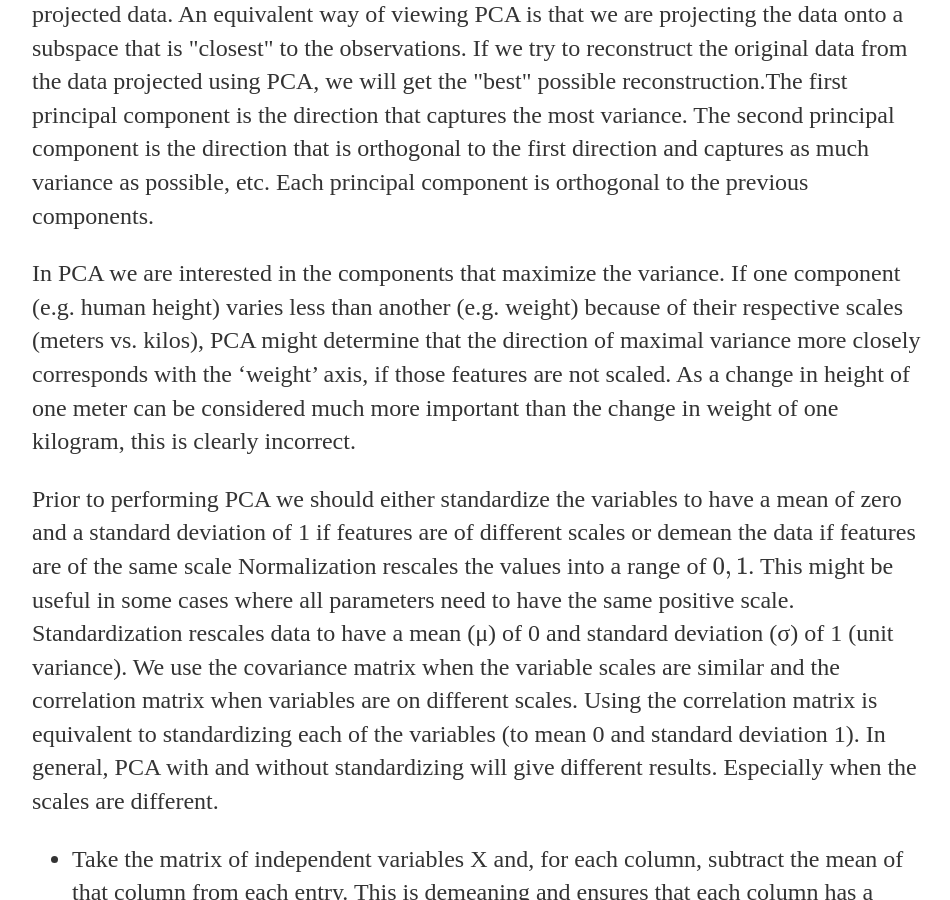
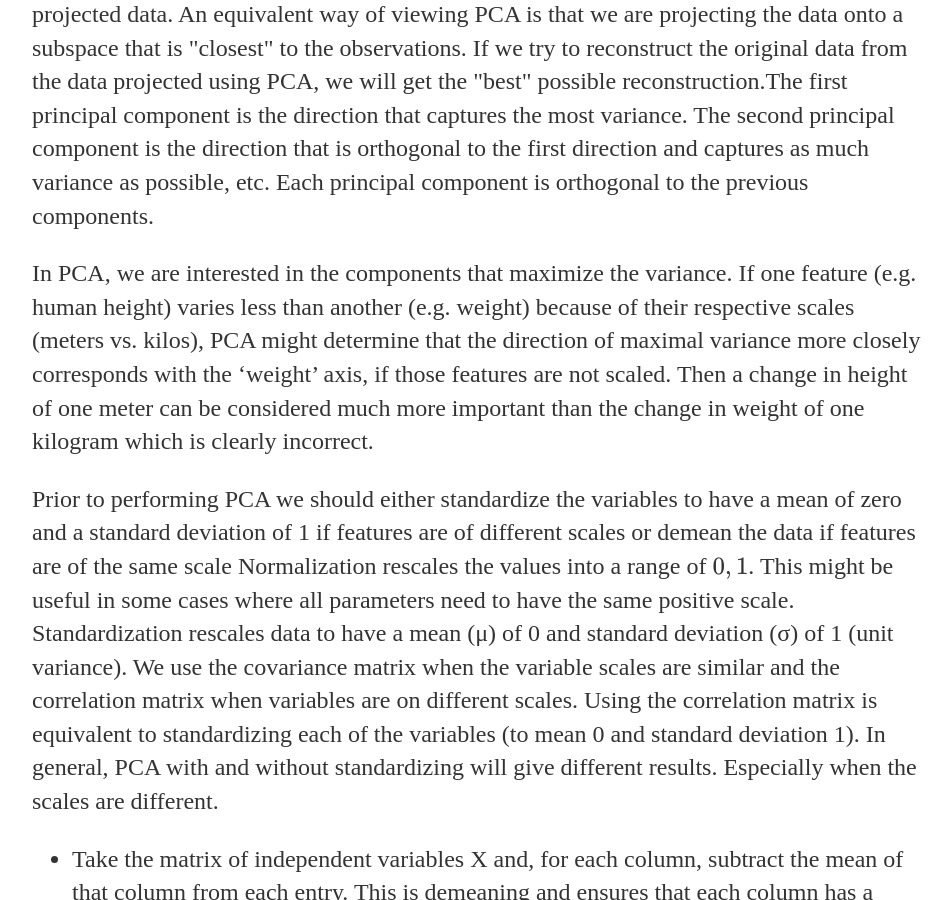
Before and after one commit to lakshmi2688/lakshmi2688.github.io, a Jekyll site: the page built from _posts/2022-01-15-Principal Component Analysis of Images.md, in a window 1280 px wide and 900 px high, scrolled down 983 px. Shown: the whole window, without its empty margins (160-1110 px from the left). Built offline with Jekyll 4.4.1, drawn with Linux system fonts in a browser that asks for light colours; formulas are drawn with MathJax 3.

Commit message:
Update 2022-01-15-Principal Component Analysis of Images.md

```diff
--- a/_posts/2022-01-15-Principal Component Analysis of Images.md
+++ b/_posts/2022-01-15-Principal Component Analysis of Images.md
@@ -13,7 +13,7 @@
 
 <p>The goal of PCA is to project a dataset consisting of observations  𝑥1,…,𝑥𝑛 ∈ ℝ𝐷  onto a lower dimensional subspace of dimension p such that we maximize the variance of the projected data. An equivalent way of viewing PCA is that we are projecting the data onto a subspace that is "closest" to the observations. If we try to reconstruct the original data from the data projected using PCA, we will get the "best" possible reconstruction.The first principal component is the direction that captures the most variance. The second principal component is the direction that is orthogonal to the first direction and captures as much variance as possible, etc. Each principal component is orthogonal to the previous components.</p>
 
-<p>In PCA we are interested in the components that maximize the variance. If one component (e.g. human height) varies less than another (e.g. weight) because of their respective scales (meters vs. kilos), PCA might determine that the direction of maximal variance more closely corresponds with the ‘weight’ axis, if those features are not scaled. As a change in height of one meter can be considered much more important than the change in weight of one kilogram, this is clearly incorrect. </p>
+<p>In PCA, we are interested in the components that maximize the variance. If one feature (e.g. human height) varies less than another (e.g. weight) because of their respective scales (meters vs. kilos), PCA might determine that the direction of maximal variance more closely corresponds with the ‘weight’ axis, if those features are not scaled. Then a change in height of one meter can be considered much more important than the change in weight of one kilogram which is clearly incorrect. </p>
 
 <p>Prior to performing PCA we should either standardize the variables to have a mean of zero and a standard deviation of 1 if features are of different scales or demean the data if features are of the same scale
 
```
